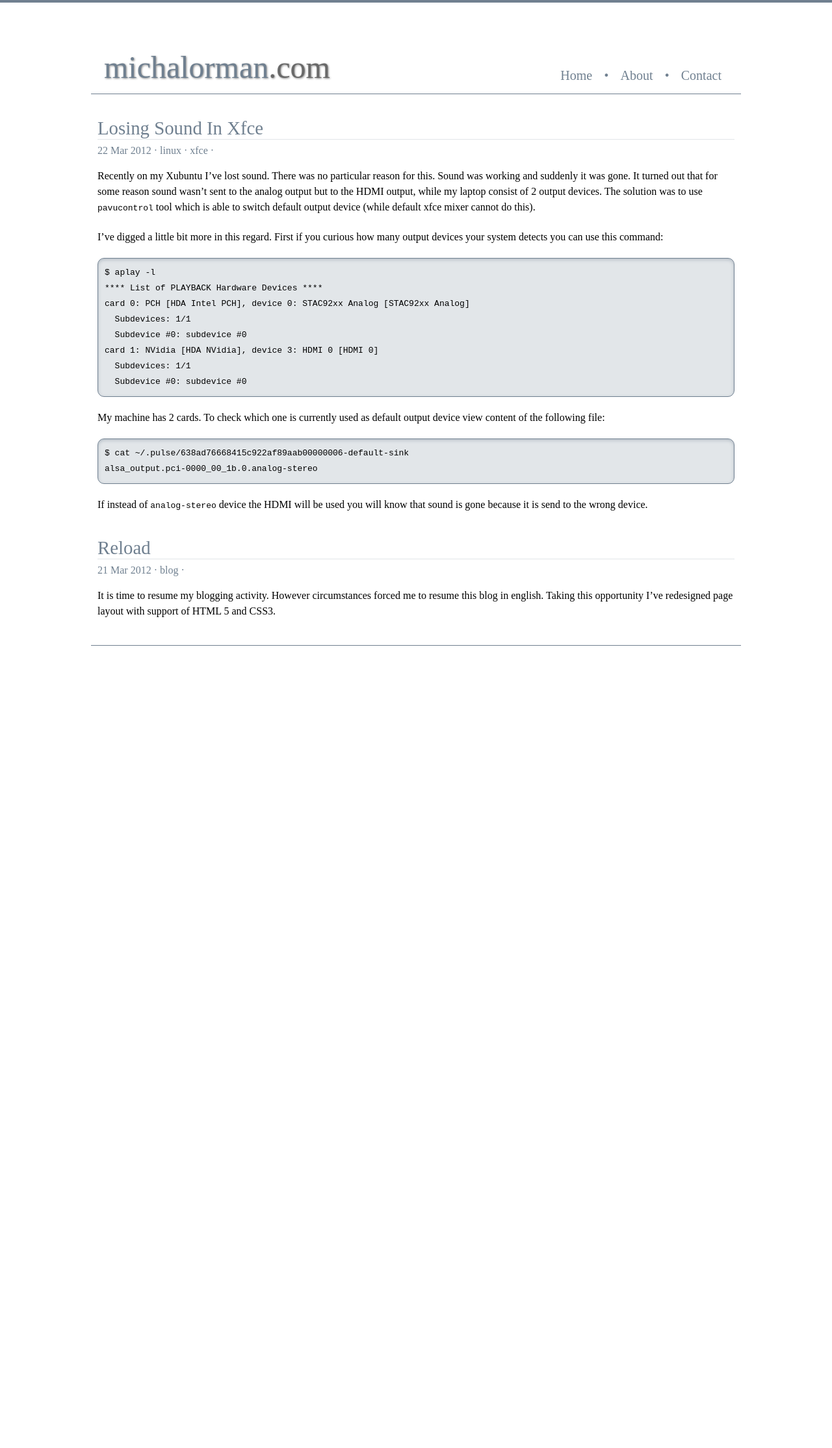
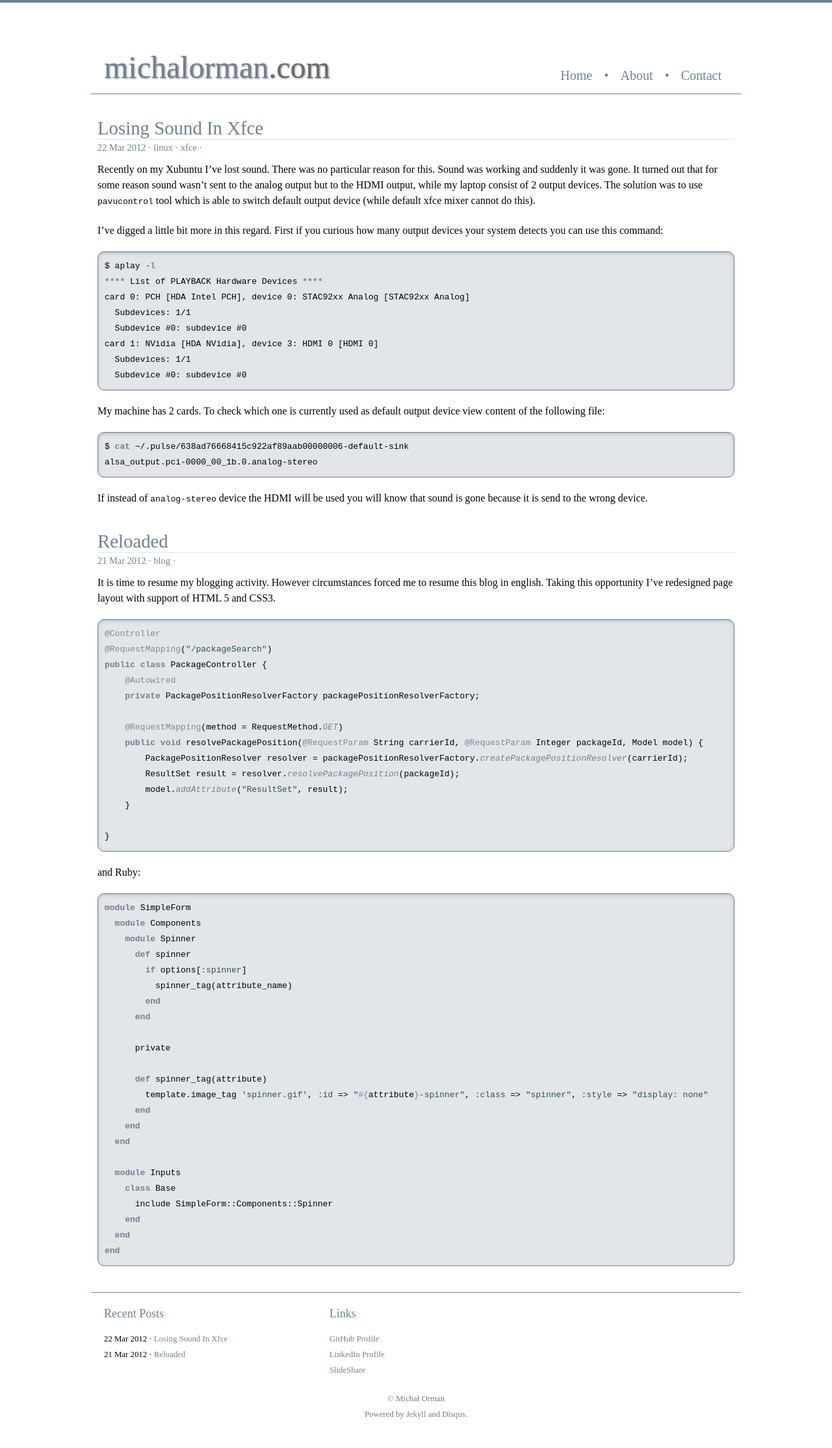
Before and after one commit to michalorman/michalorman.github.com, a Jekyll site: the page built from index.html, in a window 1280 px wide. Shown: the whole page at 65% size. Built offline with Jekyll 4.4.1, drawn with Linux system fonts in a browser that asks for light colours; Markdown is read by kramdown in place of the engine named in the settings; before the commit the page ends 994 px from its top, so only the background shows below that.

Commit message:
Added highlighting layout.

```diff
--- a/_layouts/default.html
+++ b/_layouts/default.html
@@ -40,7 +40,42 @@
     </section>
 
     <footer id="main-foot">
-      <div id="recent-posts">
+      <div id="links">
+        <nav>
+          <h3>Recent Posts</h3>
+          <ul>
+            {% for post in site.posts limit: 10 %}
+            <li>
+              {{ post.date | date_to_string }} &middot;
+              <a href="{{ post.url }}">{{ post.title }}</a>
+            </li>
+            {% endfor %}
+          </ul>
+        </nav>
+        <nav>
+          <h3>Links</h3>
+          <ul>
+            <li>
+              <a href="http://github.com/michalorman">GitHub Profile</a>
+            </li>
+            <li>
+              <a href="http://linkedin.com/in/michalorman">LinkedIn Profile</a>
+            </li>
+            <li>
+              <a href="http://www.slideshare.net/morman">SlideShare</a>
+            </li>
+          </ul>
+        </nav>
+      </div>
+      <div id="copyright">
+        <p>
+          &copy; Michał Orman
+        </p>
+        <p>
+          Powered
+          by <a href="http://github.com/mojombo/jekyll">Jekyll</a>
+          and <a href="http://disqus.com/comments/">Disqus</a>.
+        </p>
       </div>
     </footer>
   </body>
--- /dev/null
+++ b/_posts/2012-03-21-reloaded.md
@@ -0,0 +1,52 @@
+---
+layout: post
+tags: [blog]
+---
+It is time to resume my blogging activity. However circumstances
+forced me to resume this blog in english. Taking this opportunity I've
+redesigned page layout with support of HTML 5 and CSS3.
+
+{% highlight java %}
+@Controller
+@RequestMapping("/packageSearch")
+public class PackageController {
+    @Autowired
+    private PackagePositionResolverFactory packagePositionResolverFactory;
+
+    @RequestMapping(method = RequestMethod.GET)
+    public void resolvePackagePosition(@RequestParam String carrierId, @RequestParam Integer packageId, Model model) {
+        PackagePositionResolver resolver = packagePositionResolverFactory.createPackagePositionResolver(carrierId);
+        ResultSet result = resolver.resolvePackagePosition(packageId);
+        model.addAttribute("ResultSet", result);
+    }
+
+}
+{% endhighlight %}
+
+and Ruby:
+
+{% highlight ruby %}
+module SimpleForm
+  module Components
+    module Spinner
+      def spinner
+        if options[:spinner]
+          spinner_tag(attribute_name)
+        end
+      end
+
+      private
+
+      def spinner_tag(attribute)
+        template.image_tag 'spinner.gif', :id => "#{attribute}-spinner", :class => "spinner", :style => "display: none"
+      end
+    end
+  end
+
+  module Inputs
+    class Base
+      include SimpleForm::Components::Spinner
+    end
+  end
+end
+{% endhighlight %}
--- a/assets/css/style.css
+++ b/assets/css/style.css
@@ -68,6 +68,12 @@ h1 {
   color: #708090;
   padding-bottom: 5px;
   border-bottom: 1px solid rgba(112, 128, 144, 0.2);
+}
+
+h3 {
+  font-size: 1.4em;
+  color: #708090;
+  margin-bottom: 15px;
 }
 
 p {
@@ -160,6 +166,28 @@ nav li {
 #main-foot {
   border-top: 1px solid #708090;
   margin-top: 40px;
+  padding: 20px;
+  font-size: 0.8em;
+}
+
+#main-foot #links {
+  overflow: hidden;
+}
+
+#main-foot nav {
+  float: left;
+  margin-right: 30px;
+  width: 33%;
+}
+
+#main-foot #copyright {
+  text-align: center;
+  margin: 20px 0;
+  color: #777;
+}
+
+#main-foot #copyright p {
+  margin: 0;
 }
 
 #main-content {
@@ -173,5 +201,31 @@ nav li {
 .post header h3 {
   color: #708090;
   margin-bottom: 10px;
-  padding: 5px 0;
+  font-size: 0.9em;
 }
+
+.k, .kd, .kt, .kn, .nb, .nt, .kc {
+  color: #708090;
+  font-weight: bold;
+}
+
+.s, .s1, .s2, .sh, .sr {
+  color: #2F4F4F;
+}
+
+.si {
+  color: #778899;
+}
+
+.ss {
+  color: #2F4F4F;
+}
+
+.nd {
+  color: rgba(112, 128, 144, 0.9);
+}
+
+.na {
+  color: #708090;
+  font-style: italic;
+}
```
Also changed, not shown: _includes/section-post.html (deleted, +0 -14 lines), _posts/2012-03-21-reload.md (deleted, +0 -7 lines).
